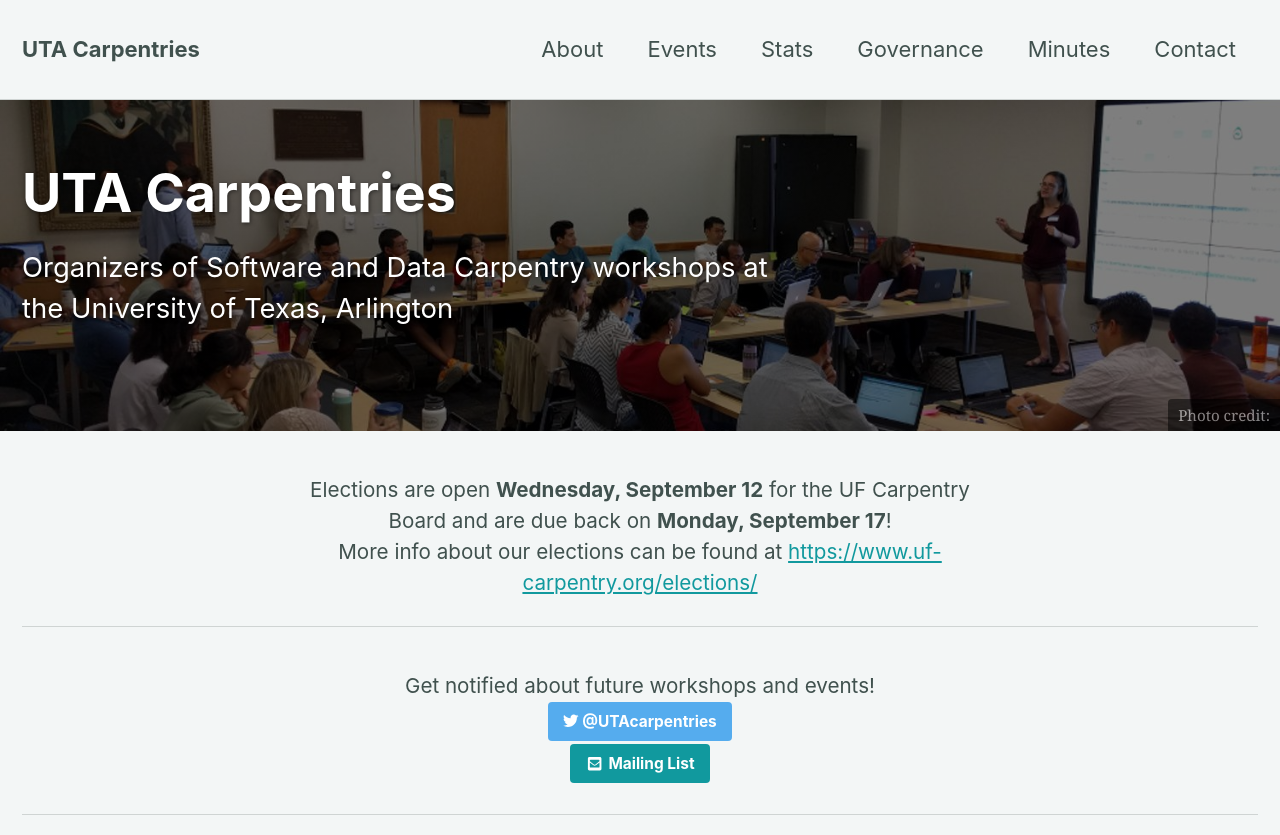
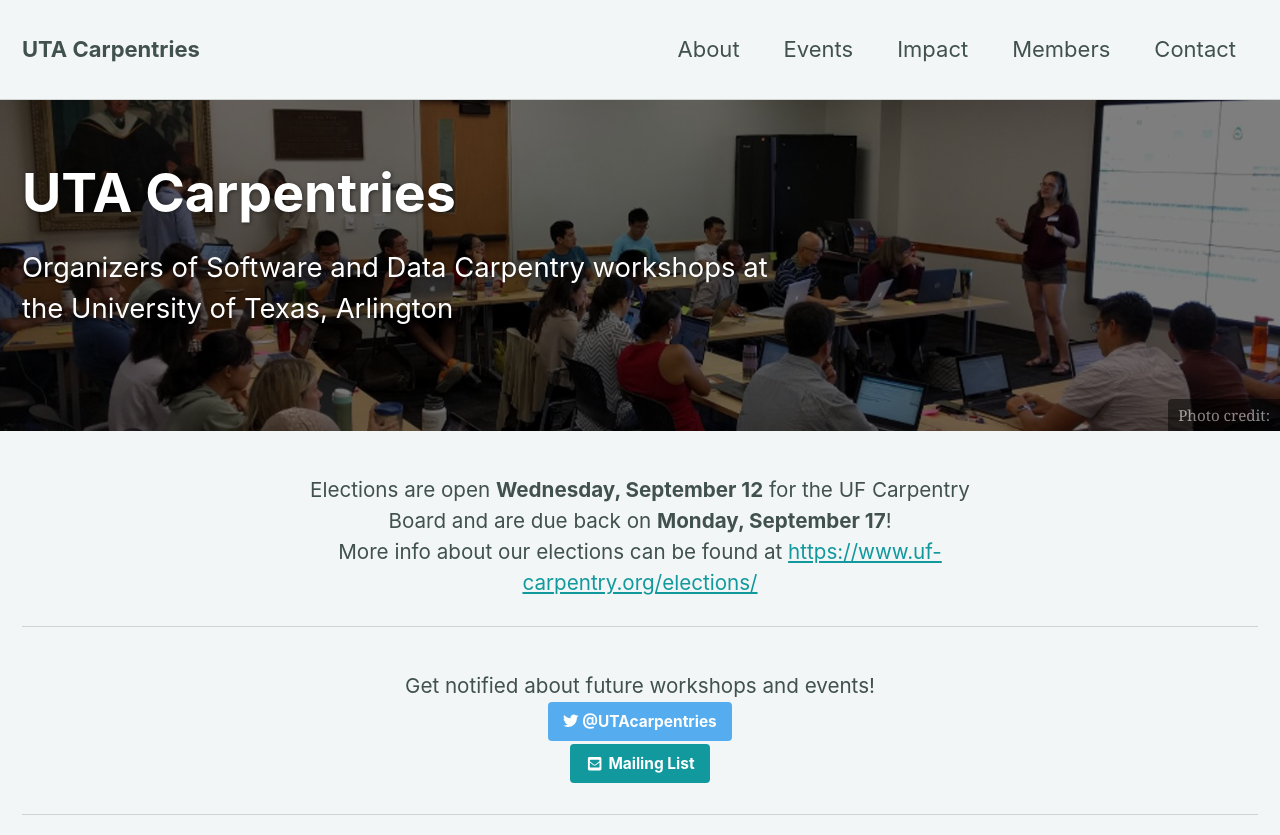
Before and after one commit to darencard/darencard.github.io, a Jekyll site: the page built from index.html, in a window 1280 px wide and 900 px high, cut to the strip 0-835 px from the top of the window. Built offline with Jekyll 4.4.1, drawn with Linux system fonts in a browser that asks for light colours; nearby versions of some CDN libraries; the list of posts is cut into pages by our own code.

Commit message:
changed stats to impact, governance to members

```diff
--- a/_data/navigation.yml
+++ b/_data/navigation.yml
@@ -4,12 +4,12 @@
     url: /about/
   - title: "Events"
     url: /events/
-  - title: "Stats"
-    url: /stats/
-  - title: "Governance"
-    url: /governance/
-  - title: "Minutes"
-    url: /minutes/
+  - title: "Impact"
+    url: /impact/
+  - title: "Members"
+    url: /members/
+ # - title: "Minutes"
+ #   url: /minutes/
   - title: "Contact"
     url: /contact/
   # - title: "Sample Collections"
```
